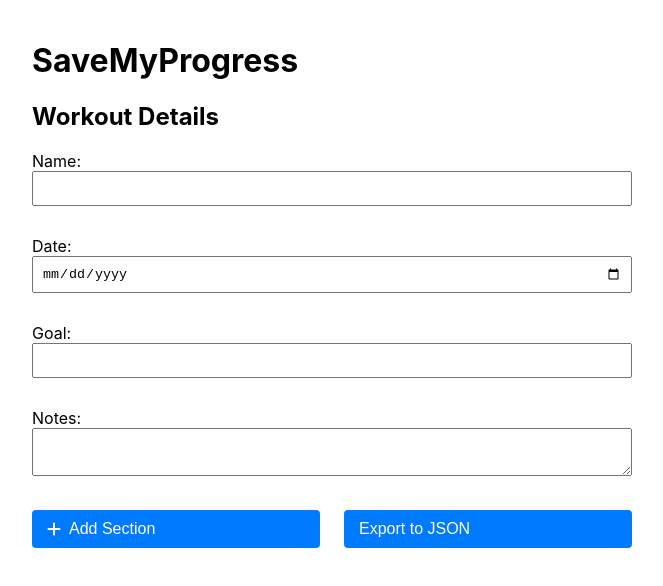
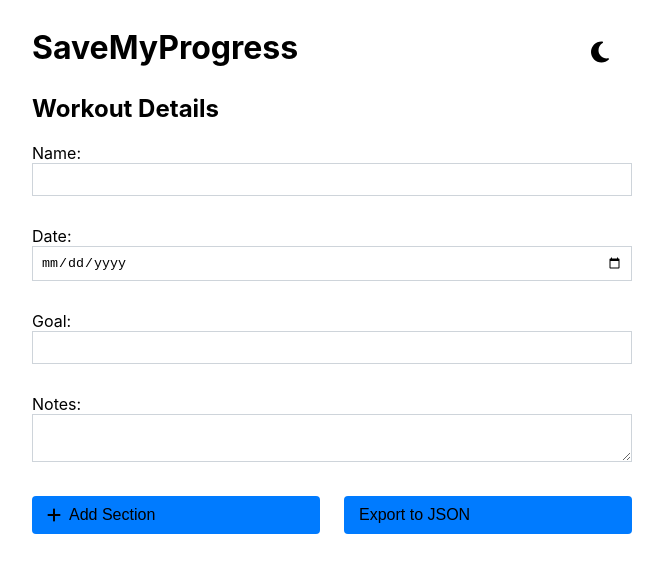
Before and after one commit to MCiurletti/SaveMyProgress, a React (Create React App) app: page / in a window 1280 px wide. Shown: the top 586 px of the page, without its empty margins (308-971 px from the left). Built offline with nearby package versions, Linux system fonts and the light colour scheme.

Commit message:
Add dark mode toggle

```diff
--- a/src/App.css
+++ b/src/App.css
@@ -1,3 +1,69 @@
+/* Define default (light theme) variables */
+:root {
+  --background-color: #ffffff;
+  --text-color: #000000;
+  --primary-color: #007bff;
+  --secondary-color: #6c757d;
+  --border-color: #ced4da;
+  --hover-color: #e2e6ea;
+}
+
+/* Dark theme variables */
+[data-theme='dark'] {
+  --background-color: #121212;
+  --text-color: #ffffff;
+  --primary-color: #0d6efd;
+  --secondary-color: #adb5bd;
+  --border-color: #495057;
+  --hover-color: #343a40;
+}
+
+body,
+.app-container,
+button,
+input,
+textarea,
+.section,
+.exercise {
+  transition: background-color 0.3s, color 0.3s, border-color 0.3s;
+}
+
+/* Apply variables to elements */
+body {
+  background-color: var(--background-color);
+  color: var(--text-color);
+}
+
+.app-container {
+  /* Ensure the container adapts to theme */
+  background-color: var(--background-color);
+  color: var(--text-color);
+}
+
+/* Header Container Styles */
+.header-container {
+  display: flex;
+  align-items: center;
+  justify-content: space-between;
+  margin-bottom: 20px;
+}
+
+.header-container h1 {
+  margin: 0;
+}
+
+input,
+textarea {
+  background-color: var(--background-color);
+  color: var(--text-color);
+  border: 1px solid var(--border-color);
+}
+
+input::placeholder,
+textarea::placeholder {
+  color: var(--secondary-color);
+}
+
 .App {
   text-align: center;
 }
@@ -63,13 +129,13 @@
 
 /* New styles for sections and exercises */
 .section {
-  border: 1px solid #ccc;
+  border: 1px solid var(--border-color);
   padding: 15px;
   margin-top: 20px;
 }
 
 .exercise {
-  border: 1px dashed #999;
+  border: 1px solid var(--border-color);
   padding: 10px;
   margin-top: 15px;
 }
@@ -90,8 +156,8 @@ button {
   font-size: 16px;
   cursor: pointer;
   margin-top: 10px;
-  background-color: #007bff; /* Blue background */
-  color: #fff; /* White text */
+  background-color: var(--primary-color);
+  color: var(--text-color);
   border: none;
   border-radius: 4px;
   display: inline-flex;
@@ -99,12 +165,12 @@ button {
 }
 
 button:hover {
-  background-color: #0056b3; /* Darker blue on hover */
+  background-color: var(--hover-color);
 }
 
 button:focus {
   outline: none;
-  box-shadow: 0 0 0 2px rgba(0, 123, 255, 0.5);
+  box-shadow: 0 0 0 2px var(--border-color);
 }
 
 /* Specific styles for the remove section button */
@@ -160,7 +226,7 @@ button .svg-inline--fa {
 
 /* Modal content */
 .modal {
-  background-color: #fff;
+  background-color: var(--background-color);
   padding: 20px;
   border-radius: 8px;
   max-width: 90%;
@@ -197,14 +263,14 @@ button .svg-inline--fa {
   padding: 10px 15px;
   font-size: 16px;
   cursor: pointer;
-  background-color: #007bff; /* Blue background */
-  color: #fff; /* White text */
+  background-color: var(--primary-color);
+  color: var(--text-color);
   border: none;
   border-radius: 4px;
 }
 
 .modal-buttons button:hover {
-  background-color: #0056b3;
+  background-color: var(--hover-color);
 }
 
 /* Cancel button style */
@@ -215,3 +281,17 @@ button .svg-inline--fa {
 .modal-buttons button:nth-child(2):hover {
   background-color: #5a6268;
 }
+
+/* Position the theme toggle button */
+.theme-toggle-button {
+  background: none;
+  border: none;
+  cursor: pointer;
+  font-size: 24px;
+  color: var(--text-color);
+}
+
+/* Optional: Hover effect */
+.theme-toggle-button:hover {
+  color: var(--primary-color);
+}
--- a/src/App.js
+++ b/src/App.js
@@ -1,10 +1,10 @@
 import './App.css';
-import React, { useState } from 'react';
+import React, { useState, useEffect } from 'react';
 import GlobalFields from './components/GlobalFields';
 import ExportButton from './components/ExportButton';
 import Section from './components/Section';
 import { FontAwesomeIcon } from '@fortawesome/react-fontawesome';
-import { faPlus } from '@fortawesome/free-solid-svg-icons';
+import { faPlus, faMoon, faSun } from '@fortawesome/free-solid-svg-icons';
 
 function App() {
   const [formData, setFormData] = useState({
@@ -14,6 +14,30 @@ function App() {
     notes: '',
     sections: [], // Add sections array
   });
+
+  // Theme state: 'light' or 'dark'
+  const [theme, setTheme] = useState('light');
+
+  // Function to toggle theme
+  const toggleTheme = () => {
+    const newTheme = theme === 'light' ? 'dark' : 'light';
+    setTheme(newTheme);
+    // Save preference to localStorage
+    localStorage.setItem('theme', newTheme);
+  };
+
+  // Load theme from localStorage on initial render
+  useEffect(() => {
+    const savedTheme = localStorage.getItem('theme');
+    if (savedTheme) {
+      setTheme(savedTheme);
+    }
+  }, []);
+
+  // Apply theme class to the root element
+  useEffect(() => {
+    document.documentElement.setAttribute('data-theme', theme);
+  }, [theme]);
 
   // Function to add a new section
   const addSection = () => {
@@ -31,7 +55,21 @@ function App() {
 
   return (
     <div className="app-container">
-      <h1>SaveMyProgress</h1>
+      {/* Theme Toggle Button */}
+      <div className="header-container">
+        <h1>SaveMyProgress</h1>
+        <button
+            className="theme-toggle-button"
+            onClick={toggleTheme}
+            aria-label={theme === 'light' ? 'Switch to dark mode' : 'Switch to light mode'}
+        >
+          {theme === 'light' ? (
+            <FontAwesomeIcon icon={faMoon} />
+          ) : (
+            <FontAwesomeIcon icon={faSun} />
+          )}
+        </button>
+      </div>
       <GlobalFields formData={formData} setFormData={setFormData} />
 
       {/* Render Sections */}
```
